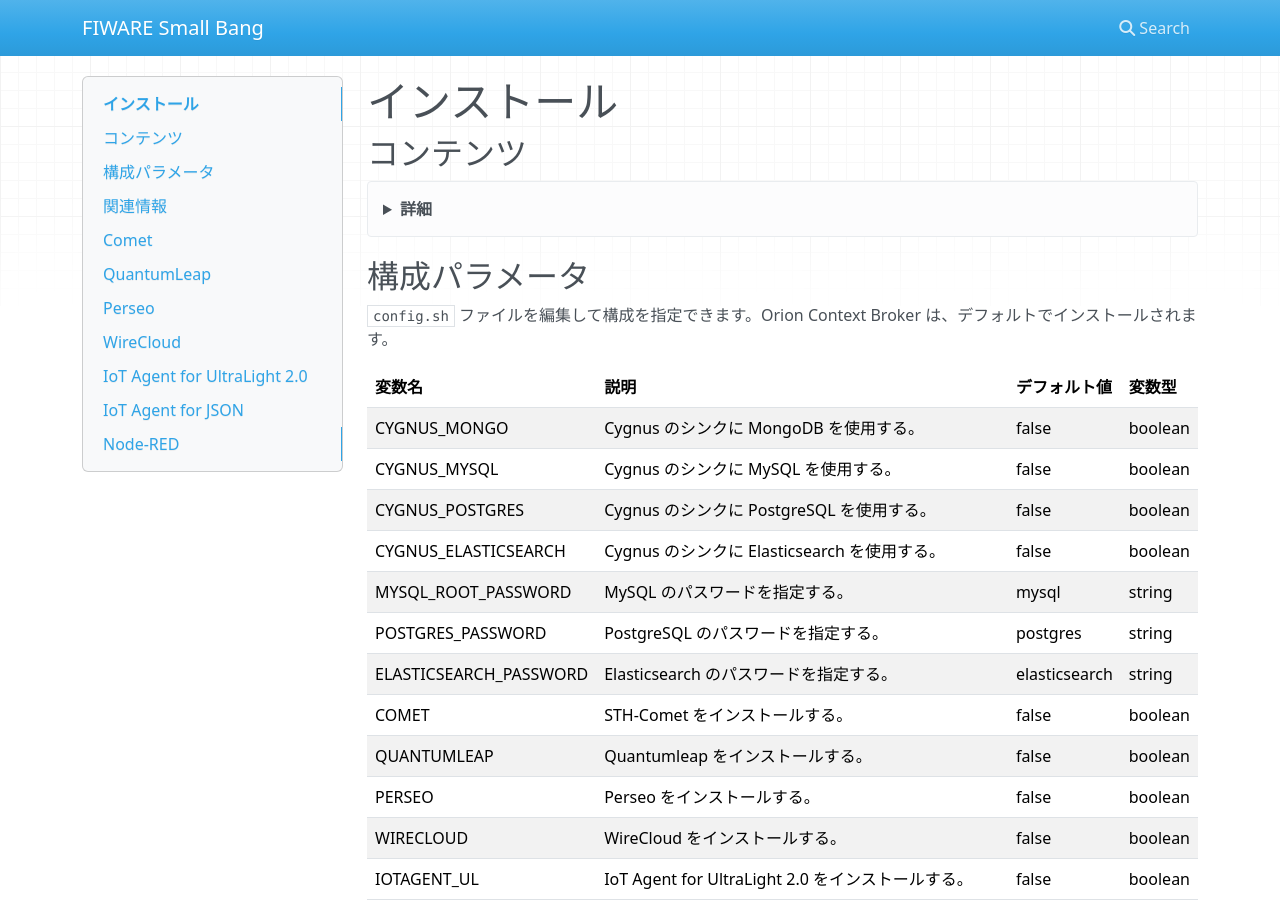
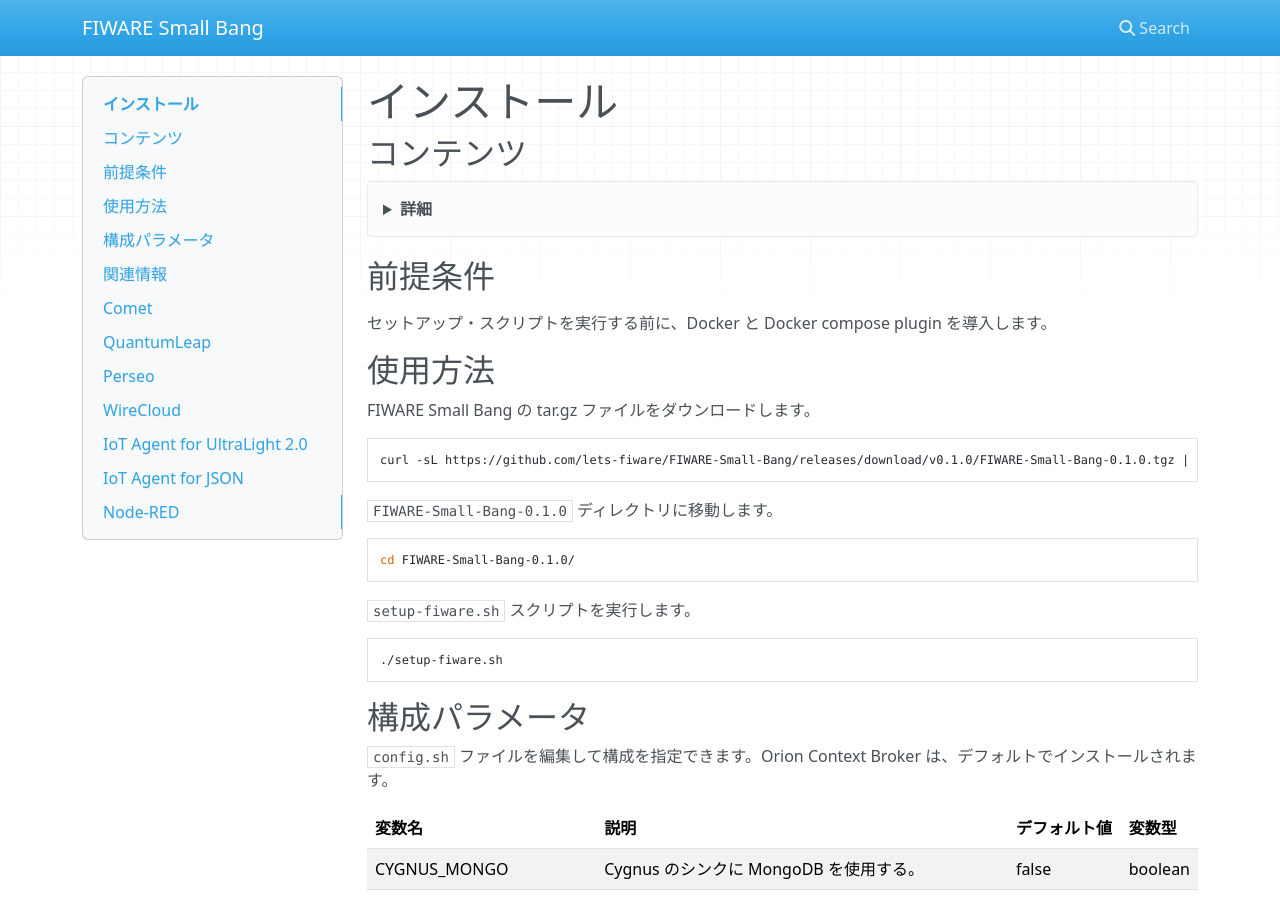
Before and after one commit to lets-fiware/FIWARE-Small-Bang, an MkDocs documentation site: the page built from docs/ja/installation.md, in a window 1280 px wide and 900 px high. Built offline with MkDocs 1.6.1, drawn with Linux system fonts in a browser that asks for light colours; nearby versions of some CDN libraries.

````diff
--- a/docs/ja/installation.md
+++ b/docs/ja/installation.md
@@ -5,10 +5,40 @@
 <details>
 <summary><strong>詳細</strong></summary>
 
+-   [前提条件](#prerequisite)
+-   [使用方法](#getting-started)
 -   [構成パラメータ](#configuration-parameters)
 -   [関連情報](#related-information)
 
 </details>
+
+<a name="prerequisite"></a>
+
+## 前提条件
+
+<a name="getting-started"></a>
+
+セットアップ・スクリプトを実行する前に、Docker と Docker compose plugin を導入します。
+
+## 使用方法
+
+FIWARE Small Bang の tar.gz ファイルをダウンロードします。
+
+```bash
+curl -sL https://github.com/lets-fiware/FIWARE-Small-Bang/releases/download/v0.1.0/FIWARE-Small-Bang-0.1.0.tgz | tar zxf -
+```
+
+`FIWARE-Small-Bang-0.1.0` ディレクトリに移動します。
+
+```bash
+cd FIWARE-Small-Bang-0.1.0/
+```
+
+`setup-fiware.sh` スクリプトを実行します。
+
+```bash
+./setup-fiware.sh
+```
 
 <a name="configuration-parameters"></a>
 
````
Also changed, not shown: CHANGELOG.md (+1 -1 lines), CONTRIBUTING.md (+1 -1 lines), README.md (+3 -3 lines), README_ja.md (+3 -3 lines), SECURITY.md (+2 -2 lines), docs/en/installation.md (+26 -0 lines), .github/pull_request_template.md, 2 other files.
